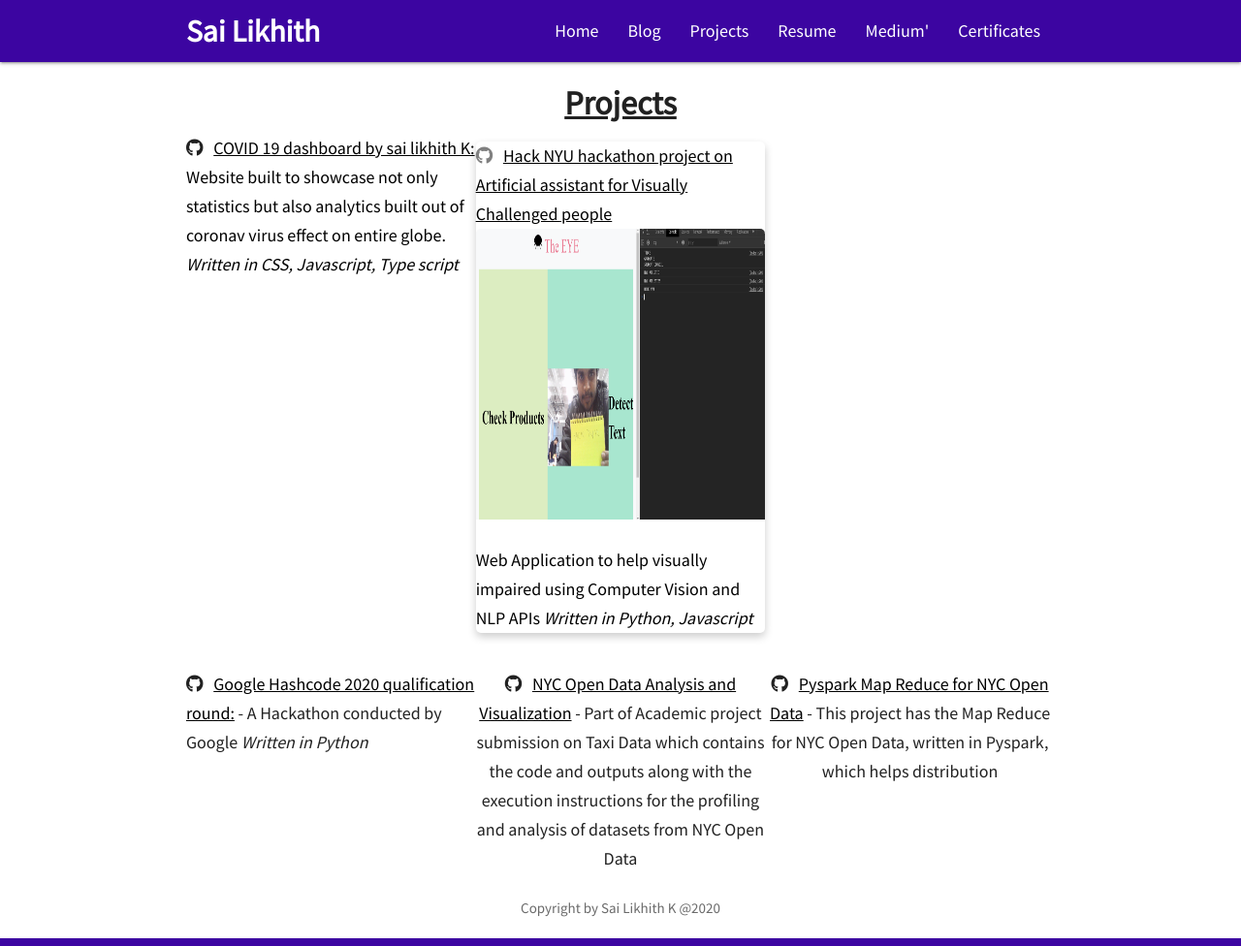
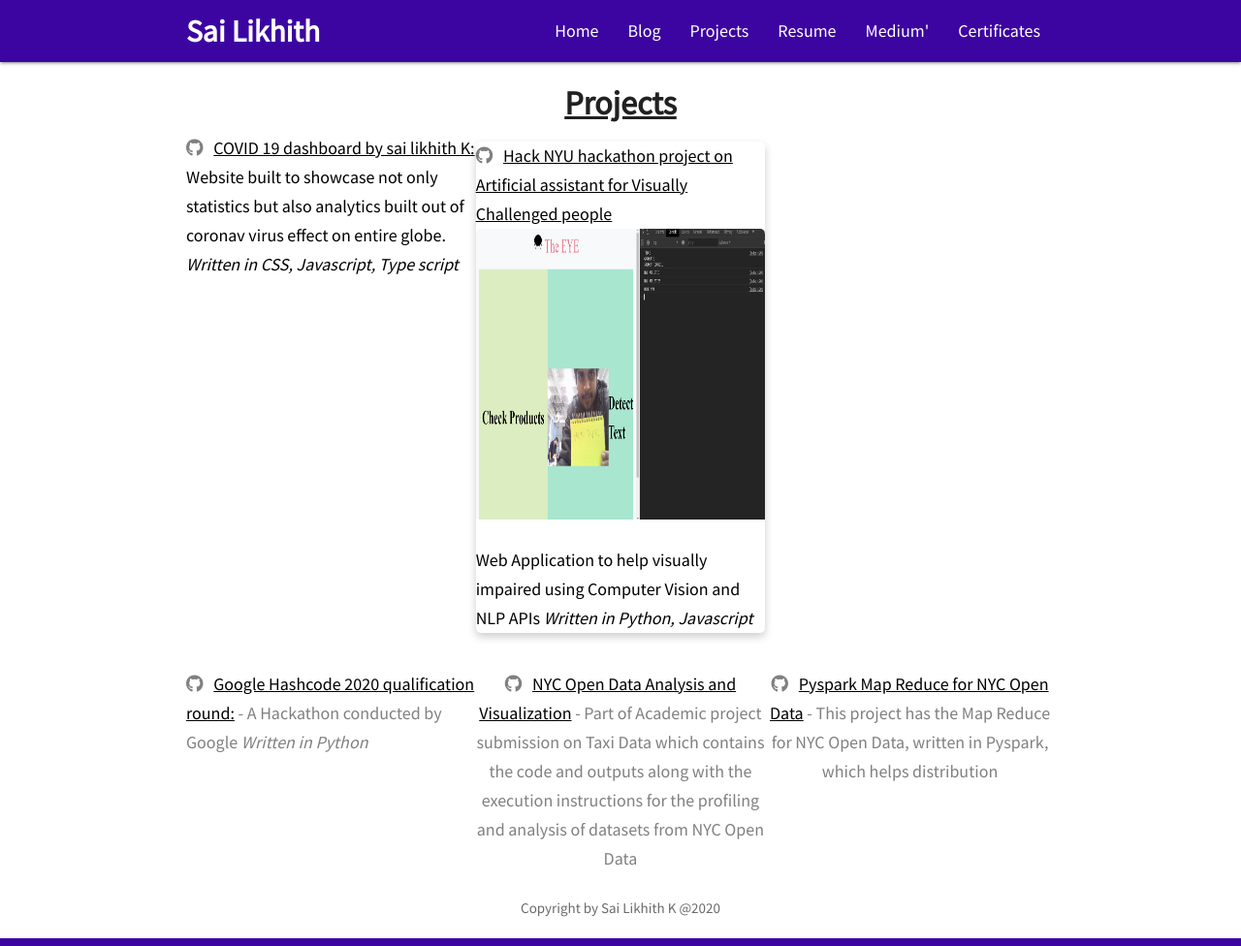
Before and after one commit to SaiLikhith7/Mywebsite, a Jekyll site: the page built from projects.html, in a window 1280 px wide. Shown: the whole page at 97% size. Built offline with Jekyll 4.4.1, drawn with Linux system fonts in a browser that asks for light colours; nearby versions of some CDN libraries.

Commit message:
Update projects.html

```diff
--- a/_includes/projects.html
+++ b/_includes/projects.html
@@ -1,6 +1,6 @@
 <style>
   .third { width: 33.33%; float: left; }
-   h5 { display: inline }
+   h5 { display: inline;color:grey }
    .card:hover {box-shadow: 0 8px 16px 0 rgba(0,0,0,0.2);}
    .card {box-shadow: 0 4px 8px 0 rgba(0,0,0,0.2); transition: 0.3s;border-radius: 5px;color:grey}
    img {border-radius: 5px 5px 0 0;}
```
